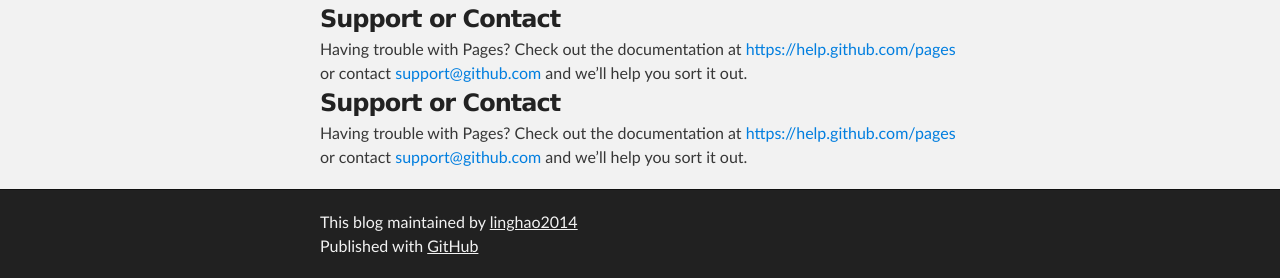
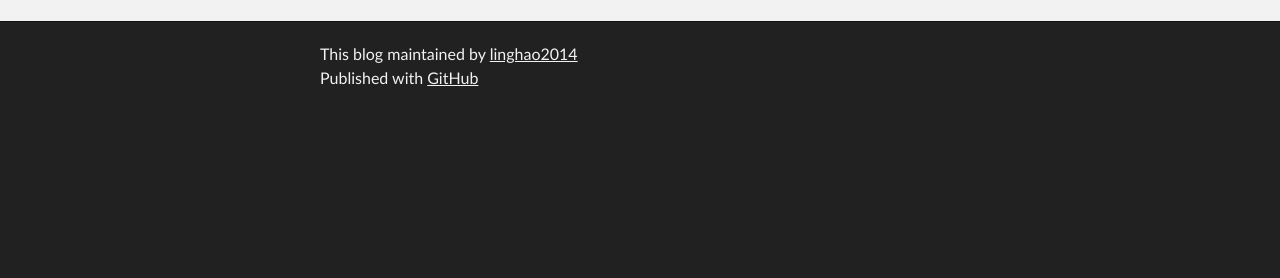
Before and after one commit to linghao2014/blog, a plain HTML site: page index.html in a window 1280 px wide. Shown: the part 746-1024 px from the top of the page. After the commit the page ends 856 px from the top, so only its background shows below. Drawn offline with Linux system fonts and the light colour scheme.

Commit message:
sub suport

```diff
--- a/index.html
+++ b/index.html
@@ -73,16 +73,6 @@
 <a id="support-or-contact" class="anchor" href="#support-or-contact" aria-hidden="true"><span class="octicon octicon-link"></span></a>Support or Contact</h3>
 
 <p>Having trouble with Pages? Check out the documentation at <a href="https://help.github.com/pages">https://help.github.com/pages</a> or contact <a href="mailto:support@github.com">support@github.com</a> and we’ll help you sort it out.</p>
-
-<h3>
-<a id="support-or-contact" class="anchor" href="#support-or-contact" aria-hidden="true"><span class="octicon octicon-link"></span></a>Support or Contact</h3>
-
-<p>Having trouble with Pages? Check out the documentation at <a href="https://help.github.com/pages">https://help.github.com/pages</a> or contact <a href="mailto:support@github.com">support@github.com</a> and we’ll help you sort it out.</p>
-
-<h3>
-<a id="support-or-contact" class="anchor" href="#support-or-contact" aria-hidden="true"><span class="octicon octicon-link"></span></a>Support or Contact</h3>
-
-<p>Having trouble with Pages? Check out the documentation at <a href="https://help.github.com/pages">https://help.github.com/pages</a> or contact <a href="mailto:support@github.com">support@github.com</a> and we’ll help you sort it out.</p>
   </section>
     </div>
 
```
